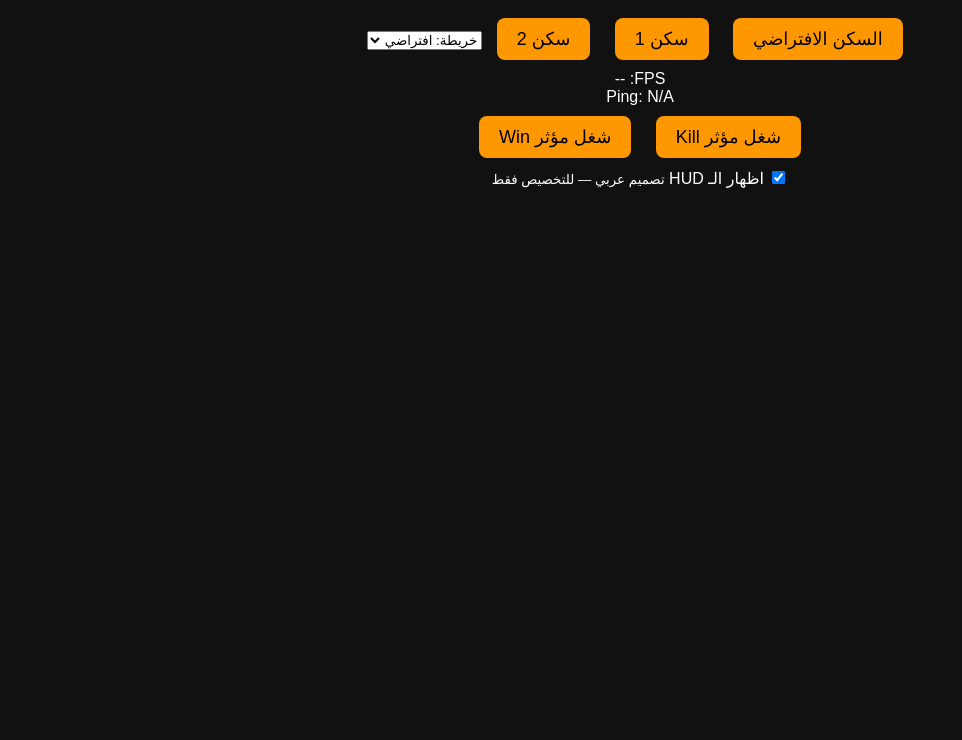
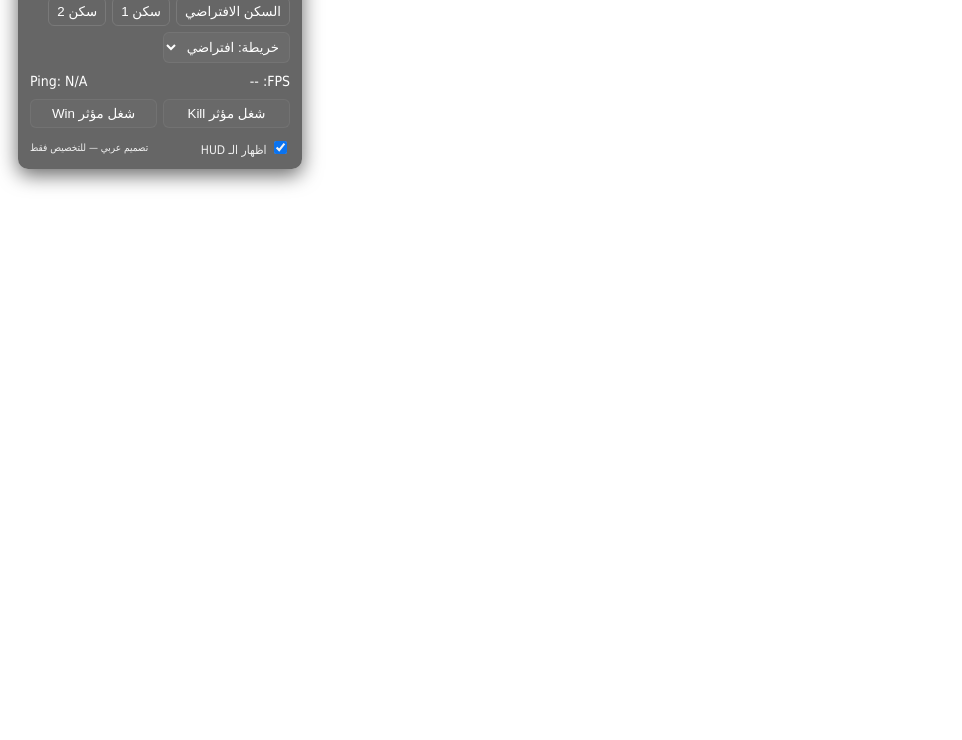
Before and after one commit to nawasraah-create/jinnplus-ui, a plain HTML site: page index.html in a window 1280 px wide. Shown: the part 60-800 px from the top of the page, without its empty margins (0-962 px from the left). Drawn offline with Linux system fonts and the light colour scheme; a script that the page names is missing.

Commit message:
Update style.css

```diff
--- a/style.css
+++ b/style.css
@@ -1,34 +1,84 @@
-body {
-    background: #111;
-    color: white;
-    font-family: Arial;
-    text-align: center;
+/* عام */
+:root {
+  --hud-bg: rgba(0,0,0,0.6);
+  --accent: #ff3b3b;
+  --text: #fff;
+  --hud-radius: 10px;
+  --hud-gap: 8px;
 }
 
-#ui-container {
-    margin-top: 60px;
+#ae-hud {
+  position: fixed;
+  top: 18px;
+  left: 18px;
+  width: 260px;
+  background: var(--hud-bg);
+  color: var(--text);
+  padding: 12px;
+  border-radius: var(--hud-radius);
+  font-family: "Tahoma", "Arial", sans-serif;
+  z-index: 2147483646; /* أعلى شيء تقريبًا */
+  box-shadow: 0 6px 20px rgba(0,0,0,0.6);
+  direction: rtl;
 }
 
-button {
-    padding: 10px 20px;
-    margin: 10px;
-    background: #ff9800;
-    border: none;
-    font-size: 18px;
-    cursor: pointer;
-    border-radius: 8px;
+#ae-hud header { display:flex; flex-direction:column; gap:8px; }
+#ae-hud h2 { margin:0; font-size:16px; color:var(--accent); }
+#ae-controls { display:flex; gap:6px; flex-wrap:wrap; }
+#ae-controls button {
+  background:transparent; border:1px solid rgba(255,255,255,0.12);
+  color:var(--text); padding:6px 8px; border-radius:6px; cursor:pointer;
+}
+#ae-controls select { padding:6px; border-radius:6px; background:rgba(255,255,255,0.03); color:var(--text); border:1px solid rgba(255,255,255,0.06); }
+
+#ae-stats { margin-top:10px; display:flex; justify-content:space-between; font-size:14px; }
+#ae-effects { margin-top:10px; display:flex; gap:6px; }
+#ae-effects button { flex:1; padding:6px; border-radius:6px; cursor:pointer; border:1px solid rgba(255,255,255,0.06); background:rgba(255,255,255,0.02); color:var(--text); }
+
+#ae-hud footer { margin-top:10px; font-size:12px; opacity:0.9; display:flex; justify-content:space-between; align-items:center; }
+
+/* overlay layer for effects */
+#ae-overlay-layer {
+  position: fixed;
+  inset: 0;
+  pointer-events: none;
+  z-index: 2147483645;
 }
 
-button:hover {
-    background: #ffc107;
+/* skin overlays (small demo images that follow the cursor) */
+#ae-skin-overlay {
+  position: absolute;
+  width: 48px;
+  height: 48px;
+  transform: translate(-50%,-50%);
+  pointer-events: none;
+  opacity: 0.95;
+  z-index: 2147483647;
+  mix-blend-mode: screen;
 }
 
-#log {
-    background: #000;
-    padding: 15px;
-    width: 60%;
-    margin: auto;
-    height: 120px;
-    overflow-y: auto;
-    border-radius: 6px;
+/* themes applied to canvas via class on html/body */
+.ae-theme-night canvas { filter: brightness(0.5) contrast(1.1) saturate(0.9) hue-rotate(-10deg); }
+.ae-theme-colorful canvas { filter: saturate(1.4) hue-rotate(20deg); }
+
+/* skins using filters on canvas (approximation) */
+.ae-skin-skin1 canvas { filter: hue-rotate(110deg) saturate(1.1) !important; }
+.ae-skin-skin2 canvas { filter: hue-rotate(220deg) saturate(1.2) !important; }
+
+/* simple kill/win animations */
+.ae-effect-kill {
+  animation: killFlash 700ms ease-out;
 }
+@keyframes killFlash {
+  0% { background: rgba(255,0,0,0.0); }
+  50% { background: rgba(255,0,0,0.25); }
+  100% { background: rgba(255,0,0,0.0); }
+}
+.ae-effect-win {
+  animation: winPulse 1400ms ease-out;
+}
+@keyframes winPulse {
+  0% { transform: scale(1); filter: drop-shadow(0 0 0 rgba(255,215,0,0)); }
+  50% { transform: scale(1.02); filter: drop-shadow(0 10px 30px rgba(255,215,0,0.65)); }
+  100% { transform: scale(1); filter: drop-shadow(0 0 0 rgba(255,215,0,0)); }
+}
```
